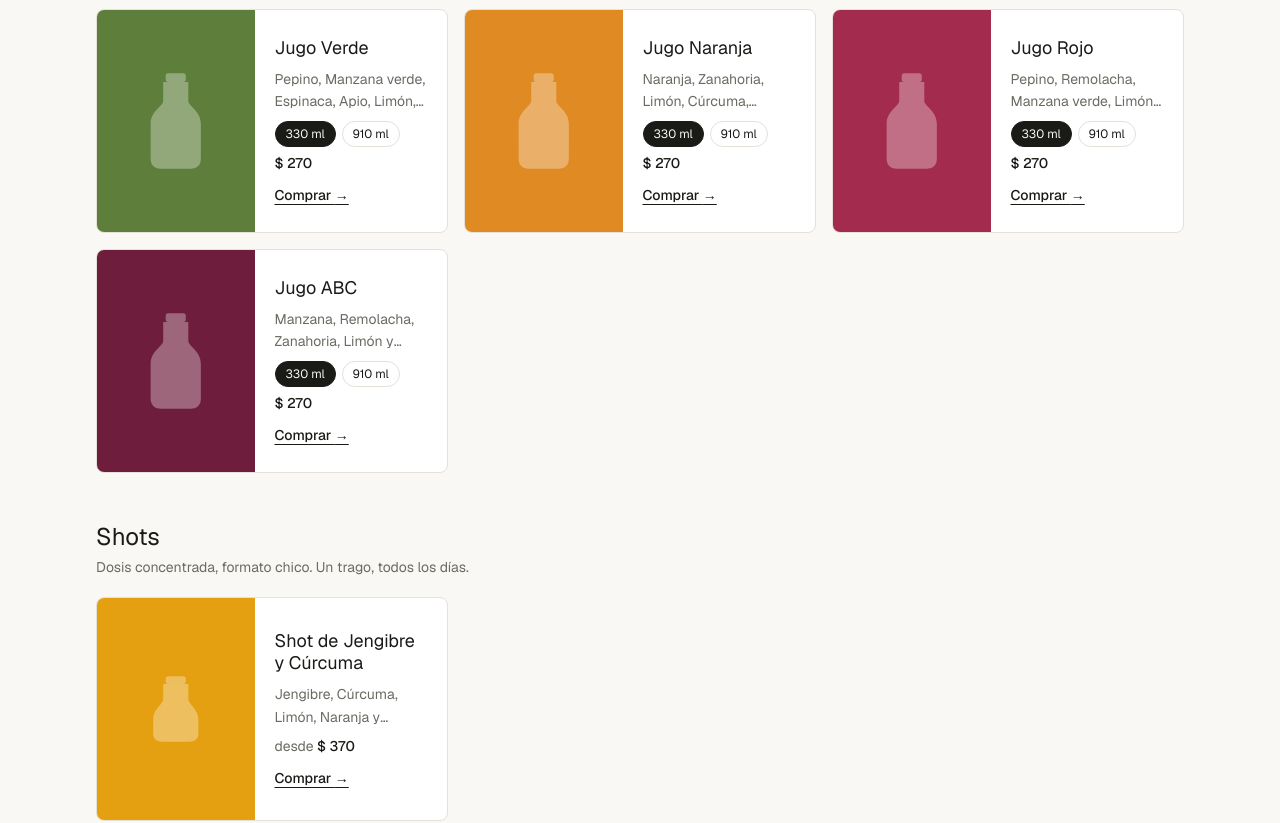
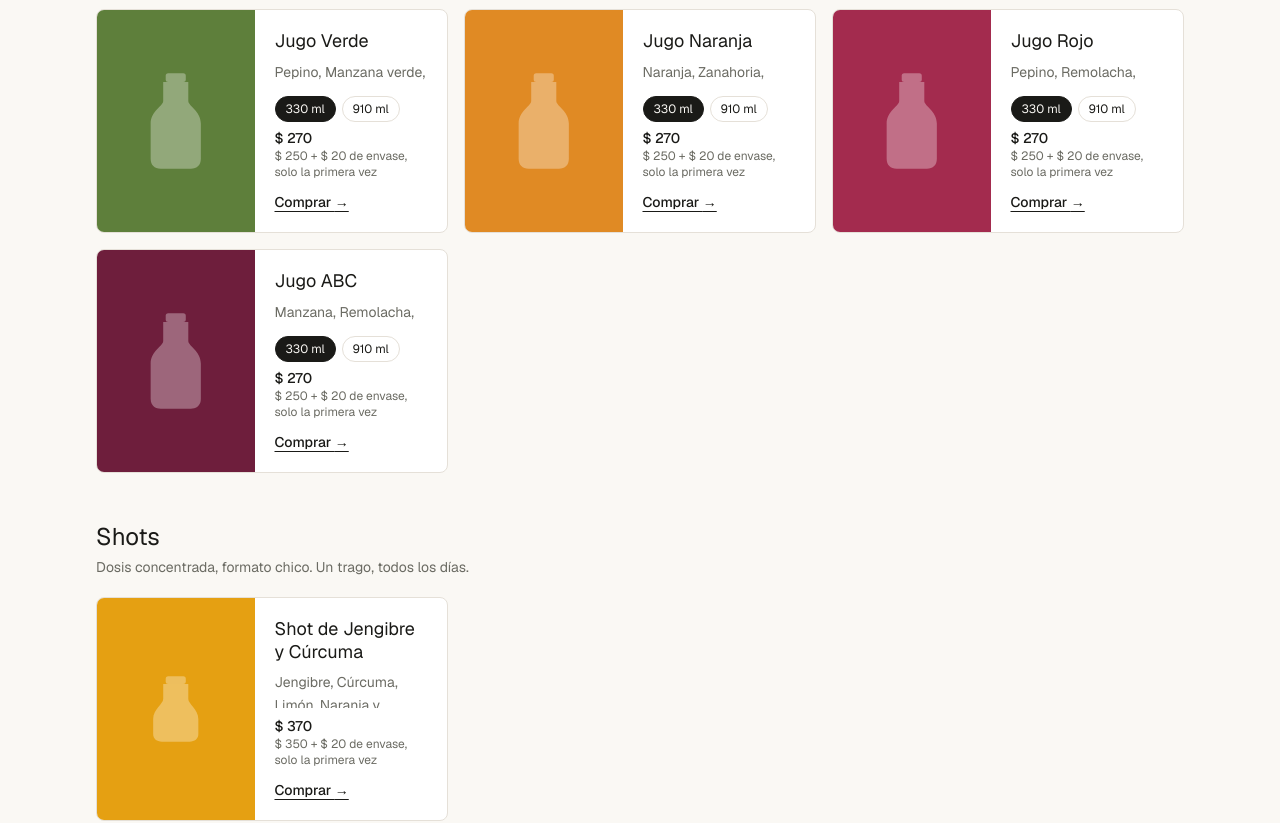
Before and after one commit to Felipebaz/mbs-proyecto-final, a Next.js app: page /productos in a window 1280 px wide. Shown: the part 360-1183 px from the top of the page. Built offline with nearby package versions, Linux system fonts and the light colour scheme.

Commit message:
feat: implement Precio component for displaying product prices and refactor ProductCard and SelectorTamanoCard to use it

```diff
--- /dev/null
+++ b/components/producto/Precio.tsx
@@ -0,0 +1,36 @@
+import { formatPrecio } from "@/lib/format";
+import { precioTotal, type Variante } from "@/types/producto";
+
+interface PrecioProps {
+  variante: Variante;
+  /** Antepone "desde" cuando el producto tiene más de un tamaño. */
+  desde?: boolean;
+  /** Tamaño del total. La ficha lo va a querer más grande que la card. */
+  tamano?: "sm" | "lg";
+}
+
+/**
+ * Precio con el envase desglosado.
+ *
+ * Arriba va lo que se paga (contenido + envase) porque es el número con el que
+ * el cliente decide. Abajo, en chico, de dónde sale. Mostrar solo $250 y
+ * cobrar $270 en la puerta es la forma más barata de perder un cliente.
+ *
+ * "solo la primera vez": el envase se cancela devolviendo la botella, uno a
+ * uno. La cuenta la hace lib/carrito/envases.ts; acá solo se anticipa, porque
+ * en la card todavía no se sabe cuántas botellas trae el cliente.
+ */
+export function Precio({ variante, desde = false, tamano = "sm" }: PrecioProps) {
+  return (
+    <div>
+      <p className={tamano === "lg" ? "text-2xl font-medium" : "text-sm font-medium"}>
+        {desde ? <span className="font-normal text-muted">desde </span> : null}
+        {formatPrecio(precioTotal(variante))}
+      </p>
+      <p className="text-xs text-muted">
+        {formatPrecio(variante.precio)} + {formatPrecio(variante.envase)} de
+        envase, solo la primera vez
+      </p>
+    </div>
+  );
+}
--- a/components/producto/ProductCard.tsx
+++ b/components/producto/ProductCard.tsx
@@ -1,8 +1,16 @@
 import Link from "next/link";
+import { Precio } from "@/components/producto/Precio";
 import { ProductoSimbolo } from "@/components/producto/ProductoSimbolo";
 import { SelectorTamanoCard } from "@/components/producto/SelectorTamanoCard";
-import { formatLista, formatPrecio } from "@/lib/format";
-import { esJugo, esPack, precioDesde, type Producto } from "@/types/producto";
+import { formatLista } from "@/lib/format";
+import {
+  esJugo,
+  esPack,
+  precioTotal,
+  varianteDefault,
+  type Producto,
+  type Variante,
+} from "@/types/producto";
 
 interface ProductCardProps {
   producto: Producto;
@@ -12,6 +20,17 @@ interface ProductCardProps {
    * conversación pasa en /productos y en la ficha.
    */
   mostrarPrecio?: boolean;
+}
+
+/**
+ * La más barata, para el "desde $X". Devuelve la variante entera y no solo el
+ * número, porque el precio se muestra desglosado en contenido + envase.
+ */
+function varianteMasBarata(producto: Producto): Variante {
+  return producto.variantes.reduce(
+    (masBarata, v) => (precioTotal(v) < precioTotal(masBarata) ? v : masBarata),
+    varianteDefault(producto),
+  );
 }
 
 /** Los packs no tienen ingredientes propios: mezclan jugos que sí los tienen. */
@@ -71,12 +90,10 @@ export function ProductCard({
             nombreProducto={producto.nombre}
           />
         ) : (
-          <p className="text-sm text-muted">
-            desde{" "}
-            <span className="font-medium text-foreground">
-              {formatPrecio(precioDesde(producto))}
-            </span>
-          </p>
+          <Precio
+            variante={varianteMasBarata(producto)}
+            desde={producto.variantes.length > 1}
+          />
         )}
 
         {/* Stretched link: el ::after cubre la card entera, así todo el bloque
--- a/components/producto/SelectorTamanoCard.tsx
+++ b/components/producto/SelectorTamanoCard.tsx
@@ -1,8 +1,8 @@
 "use client";
 
 import { useState } from "react";
-import { formatPrecio } from "@/lib/format";
-import { precioTotal, type Variante } from "@/types/producto";
+import { Precio } from "@/components/producto/Precio";
+import { type Variante } from "@/types/producto";
 
 /**
  * Selector de tamaño de la card. PRIMER componente cliente del proyecto.
@@ -65,9 +65,9 @@ export function SelectorTamanoCard({
         })}
       </div>
 
-      <p className="mt-1.5 text-sm font-medium">
-        {formatPrecio(precioTotal(seleccionada))}
-      </p>
+      <div className="mt-1.5">
+        <Precio variante={seleccionada} />
+      </div>
     </div>
   );
 }
--- /dev/null
+++ b/lib/carrito/envases.ts
@@ -0,0 +1,81 @@
+import type { PrecioUYU } from "@/types/producto";
+
+/**
+ * Envases: se cobran solo si el cliente no trae botellas para cambiar.
+ *
+ * Regla del negocio: el cambio es UNO A UNO. Cada botella que el cliente
+ * devuelve cancela el envase de una botella que se lleva. El envase se cobra
+ * entonces la primera vez y nunca más, mientras siga devolviendo.
+ *
+ * [decisión] Cuando las botellas devueltas no alcanzan para todas, se perdonan
+ * los envases MÁS CAROS primero. El cliente que devuelve una sola botella
+ * teniendo un 910 ($30) y un 330 ($20) ahorra $30, no $20.
+ *
+ * Es a favor del cliente y no del negocio, a propósito: la diferencia son
+ * $10 y la alternativa es explicarle por qué le perdonamos el envase barato.
+ * Para cambiarlo a "por tamaño", el cambio es el sort de abajo.
+ *
+ * NO hay devolución de plata: devolver más botellas de las que se compran no
+ * genera saldo a favor. El sobrante se ignora y se informa aparte.
+ */
+
+export interface LineaConEnvase {
+  sku: string;
+  /** Precio del envase de UNA botella de esta línea. */
+  envase: PrecioUYU;
+  cantidad: number;
+}
+
+export interface ResultadoEnvases {
+  /** Botellas que se llevan. */
+  botellas: number;
+  /** Cuántas de las devueltas se pudieron aplicar. */
+  devueltasAplicadas: number;
+  /** Devueltas que sobraron: no dan plata ni crédito. */
+  devueltasSobrantes: number;
+  /** Lo que se cobra de envase después de aplicar las devoluciones. */
+  totalEnvase: PrecioUYU;
+  /** Lo que se cobraría sin devolver nada. Para mostrar el "antes". */
+  totalSinDevolver: PrecioUYU;
+  /** La diferencia entre los dos: el argumento para traer las botellas. */
+  ahorro: PrecioUYU;
+}
+
+/**
+ * @param devueltas Cuántas botellas trae el cliente. Viene de un input, así
+ * que puede llegar negativa, decimal o `NaN`: se sanea acá y no en la UI.
+ */
+export function calcularEnvases(
+  lineas: readonly LineaConEnvase[],
+  devueltas: number,
+): ResultadoEnvases {
+  // Una entrada por botella física: es lo que se perdona de a una.
+  const envases: PrecioUYU[] = [];
+  for (const linea of lineas) {
+    const cantidad = Math.max(0, Math.floor(linea.cantidad));
+    for (let i = 0; i < cantidad; i++) envases.push(linea.envase);
+  }
+
+  // Más caro primero: así se perdonan esos.
+  envases.sort((a, b) => b - a);
+
+  const totalSinDevolver = envases.reduce((total, e) => total + e, 0);
+
+  const pedidas = Number.isFinite(devueltas)
+    ? Math.max(0, Math.floor(devueltas))
+    : 0;
+  const aplicadas = Math.min(pedidas, envases.length);
+
+  const totalEnvase = envases
+    .slice(aplicadas)
+    .reduce((total, e) => total + e, 0);
+
+  return {
+    botellas: envases.length,
+    devueltasAplicadas: aplicadas,
+    devueltasSobrantes: pedidas - aplicadas,
+    totalEnvase,
+    totalSinDevolver,
+    ahorro: totalSinDevolver - totalEnvase,
+  };
+}
```
Also changed, not shown: 1 other file (tests, documents, lock files or other folders).
